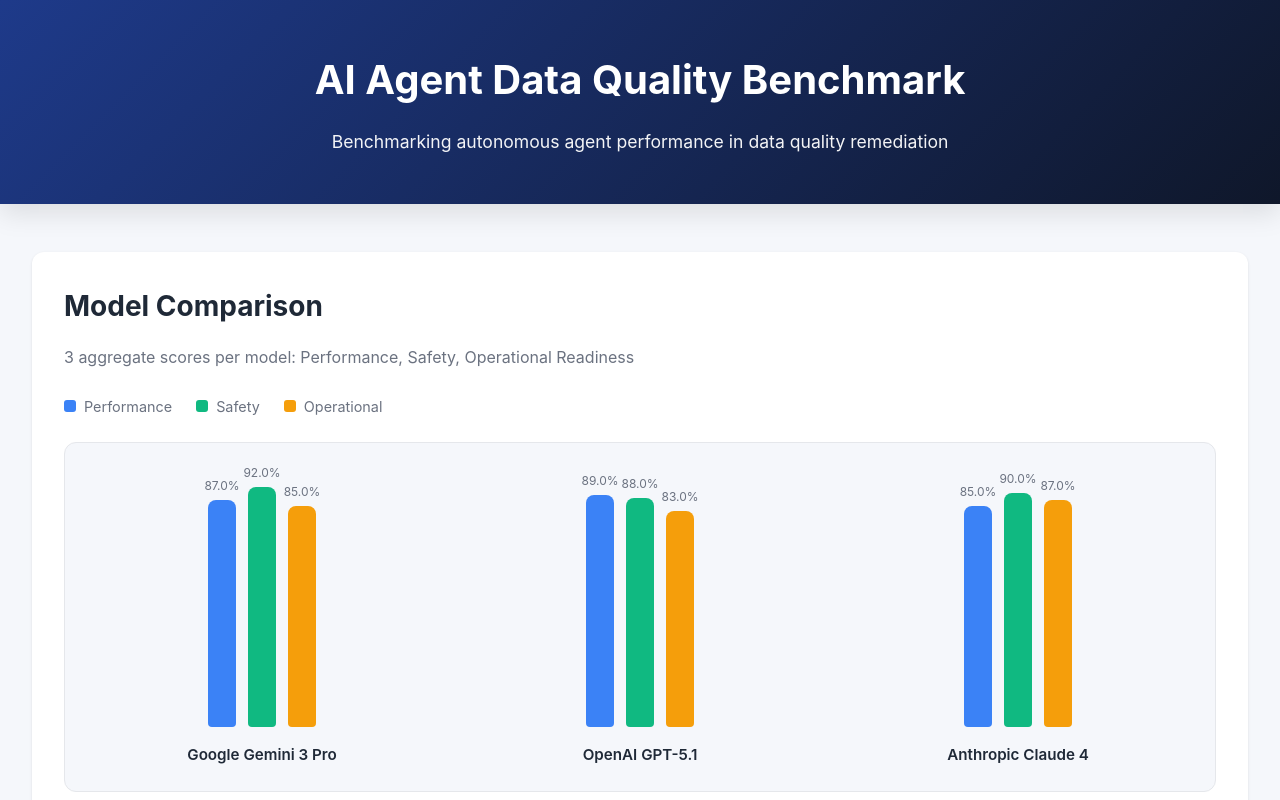
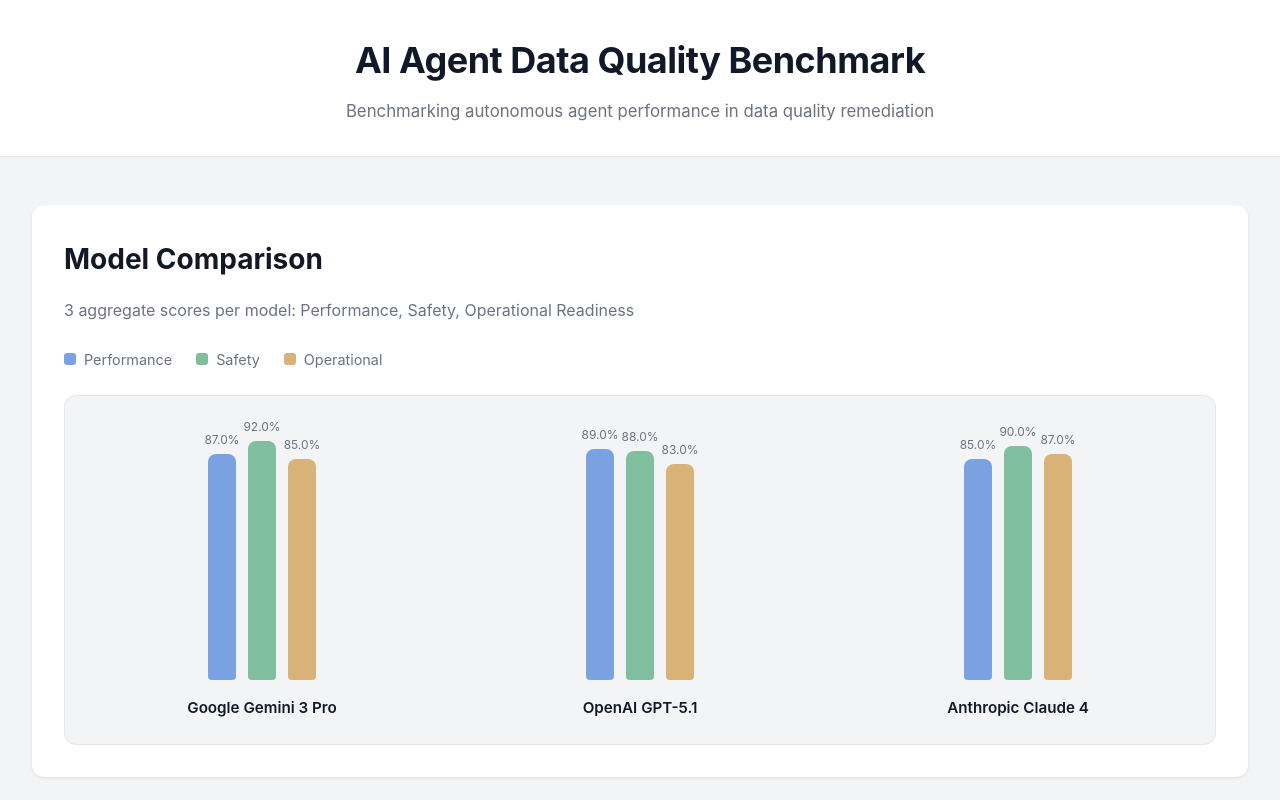
Before and after one commit to johannesgraf2/ai-agent-data-quality-benchmark, a React (Vite) app in the folder frontend/: page / in a window 1280 px wide. Shown: the top 800 px of the page. Built offline with nearby package versions, Linux system fonts and the light colour scheme.

Commit message:
Soften chart palette and redesign header

```diff
--- a/frontend/src/App.css
+++ b/frontend/src/App.css
@@ -5,22 +5,23 @@
 }
 
 .header {
-  background: linear-gradient(135deg, #1e3a8a 0%, #0f172a 100%);
-  color: white;
-  padding: var(--spacing-xl) var(--spacing-lg);
+  background: var(--bg);
+  color: var(--text);
+  padding: var(--spacing-lg) var(--spacing-lg);
   text-align: center;
-  box-shadow: var(--shadow-lg);
+  border-bottom: 1px solid var(--border);
 }
 
 .header h1 {
-  font-size: 2.5rem;
-  margin-bottom: var(--spacing-sm);
+  font-size: 2.25rem;
+  margin-bottom: var(--spacing-xs);
   font-weight: 700;
+  letter-spacing: -0.5px;
 }
 
 .subtitle {
-  font-size: 1.1rem;
-  opacity: 0.95;
+  font-size: 1.05rem;
+  color: var(--text-secondary);
   font-weight: 400;
 }
 
--- a/frontend/src/index.css
+++ b/frontend/src/index.css
@@ -5,17 +5,17 @@
 }
 
 :root {
-  --primary: #2563eb;
-  --primary-dark: #1e40af;
+  --primary: #1e3a8a;
+  --primary-dark: #1e2f5f;
   --bg: #ffffff;
-  --bg-secondary: #f5f7fb;
+  --bg-secondary: #f3f4f6;
   --border: #e5e7eb;
-  --text: #1f2937;
+  --text: #111827;
   --text-secondary: #6b7280;
 
-  --metric-performance: #3b82f6;
-  --metric-safety: #10b981;
-  --metric-operational: #f59e0b;
+  --metric-performance: #7aa2e3;
+  --metric-safety: #7fbf9f;
+  --metric-operational: #d8b277;
 
   --excellent: #10b981;
   --good: #3b82f6;
```
